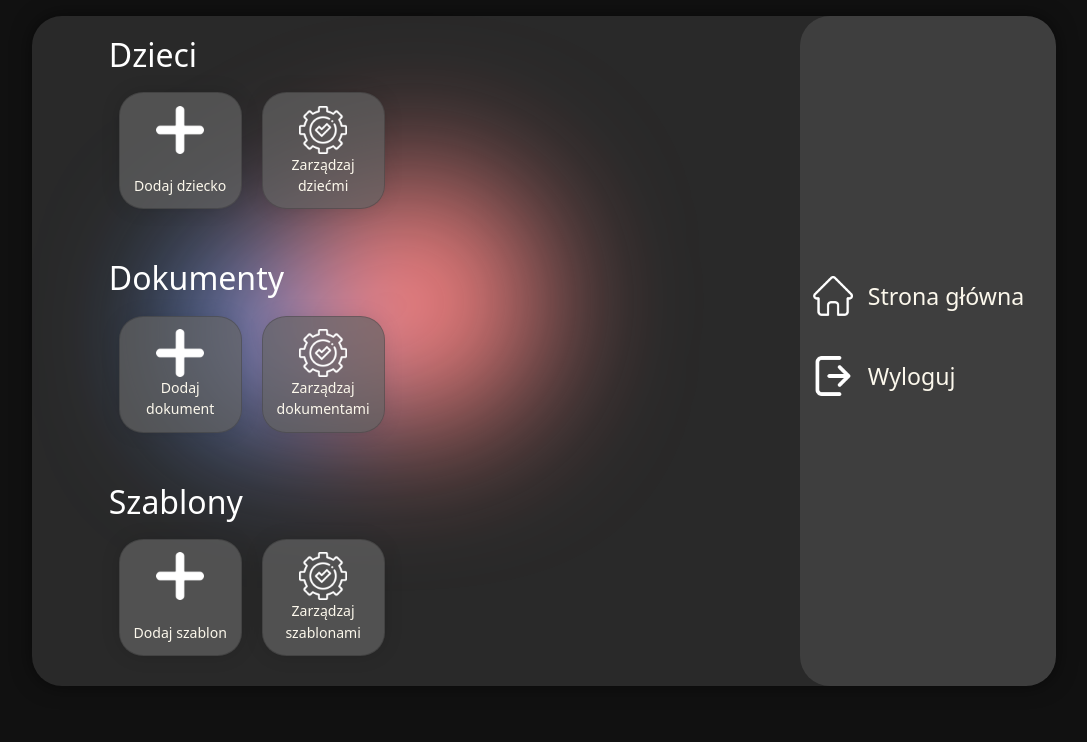
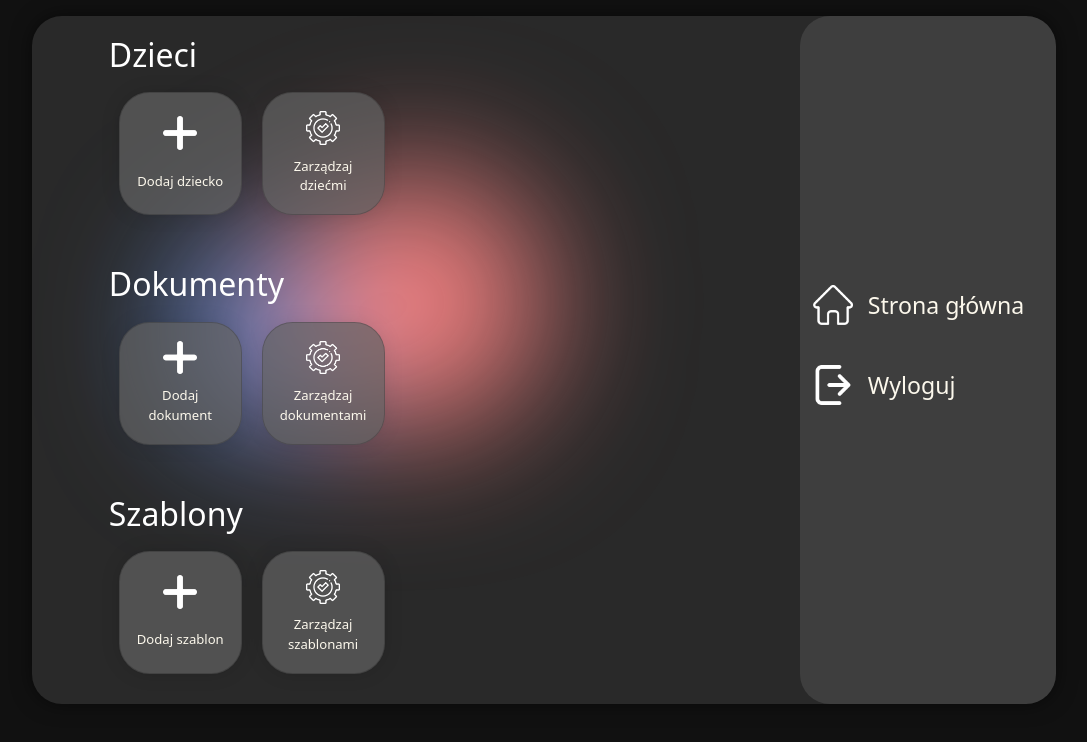
Before and after one commit to projektroz/projektroz, a React (Vite) app in the folder frontend/: page /dashboard in a window 1280 px wide. Shown: the top 742 px of the page, without its empty margins (96-1183 px from the left). Built offline with nearby package versions, Linux system fonts and the light colour scheme.

Commit message:
PROJ-41 Zarzadzanie dziecmi, edycja danych

```diff
--- a/frontend/src/App.tsx
+++ b/frontend/src/App.tsx
@@ -29,8 +29,9 @@ return (
 
         {/* <Route element={<PrivateRoutes />}> */}
         <Route path="/dashboard" element={<Dashboard />} />
-        <Route path="/dashboard/add-child" element={<AddChild />} />
+        <Route path="/dashboard/add-child" element={<AddChild title= "Dodaj dziecko" method="POST"/>} />
         <Route path="/dashboard/manage-child" element={<ManageChild />} />
+        <Route path="/dashboard/manage-child/edit-child" element={<AddChild title= "Edytuj dziecko" method="PUT"/>} />
         {/* </Route> */}
     </Routes>
     </>
--- /dev/null
+++ b/frontend/src/components/ChildDataCard/ChildDataCard.scss
@@ -0,0 +1,13 @@
+.content-row {
+  display: flex;
+  flex-direction: row;
+  justify-content: space-between;
+  align-items: center;
+  margin-bottom: 1rem;
+  border-bottom: 1px solid var(--white);
+}
+
+.childInfo {
+    display: flex;
+    flex-direction: column;
+}
--- a/frontend/src/components/ChildDataCard/ChildDataCard.tsx
+++ b/frontend/src/components/ChildDataCard/ChildDataCard.tsx
@@ -1,4 +1,7 @@
 import Child from "../../types/Child";
+import DashboardLine from "../DashboardLine/DashboardLine";
+
+import "./ChildDataCard.scss";
 
 export interface Props {
     key: number;
@@ -6,10 +9,35 @@ export interface Props {
 }
 
 const ChildDataCard: React.FC<Props> = ({ childData }) => {
+
+    const cards = [
+        {
+            title: `${childData.name}`  + "\u00A0" + `${childData.surname}\n ${childData.birth_date === null ? "" : childData.birth_date.toString()}`,
+            url: "",
+            image: "../src/assets/icons/user.png",
+        },
+        {
+            title: "Edytuj dziecko",
+            url: "/dashboard/manage-child/edit-child",
+            image: "../src/assets/icons/manage.png",
+            childData: childData,
+        },
+        // {
+        //     title: "Zarządzaj dziećmi",
+        //     url: "/dashboard/manage-child",
+        //     image: "../src/assets/icons/add.png",
+        // },
+        // {
+        //     title: "dziecko za okno",
+        //     url: "/dashboard/manage-child",
+        //     image: "../src/assets/icons/manage.png",
+        // },
+    ];
+
     return (
-        <div>
-            <img src="../../assets/icons/add.png" />
-            <p>{childData.name}</p>
+
+        <div className="content-row">
+            <DashboardLine title="" cards={cards} />
         </div>
     );
 }
--- a/frontend/src/components/DashboardCard/DashboardCard.scss
+++ b/frontend/src/components/DashboardCard/DashboardCard.scss
@@ -1,28 +1,30 @@
 .card {
     background-color: rgba(100, 100, 100, 0.7);
-  border-radius: 20%;
+    border-radius: 25%;
     box-shadow: 0 0 20px 0 rgba(0, 0, 0, 0.1);
     color: white;
 
+    aspect-ratio: 1/1;
     padding: 2%;
-  width: 20%;
+    max-width: 20%;
     // height: 200px;
     position: relative;
     margin: 10px;
 
     display: flex;
-  flex-direction: column;
-  justify-content: space-between;
+    // flex-direction: column;
+    justify-content: space-around;
     align-items: center;
     text-align: center;
 
     transition: all 0.3s ease-in-out;
 
     .icon {
-    width: 50%;
+        width: 35%;
     }
+
     .iconName {
-    font-size: 1.1vw;
+        font-size: calc(6px + 2*(100vw - 568px) / 200);;
         margin: 0;
     }
 
--- a/frontend/src/components/DashboardCard/DashboardCard.tsx
+++ b/frontend/src/components/DashboardCard/DashboardCard.tsx
@@ -1,15 +1,27 @@
 import React from "react";
 import "./DashboardCard.scss";
+import Child from "types/Child";
 
 interface Props {
 	title: string;
 	image: string;
 	url: string;
+	childData: Child;
 }
 
-const Card: React.FC<Props> = ({ title, image, url }) => {
+const DashboardCard: React.FC<Props> = ({ title, image, url, childData }) => {
+	const handleClick = () => {
+		if (childData !== undefined) {
+			localStorage.setItem("childData", JSON.stringify(childData));
+		}
+
+		if (url !== "") {
+			window.location.href = url;
+		}
+	};
+
 	return (
-    <div className="card" onClick={() => (window.location.href = url)}>
+		<div className="card" onClick={handleClick}>
 			<img src={image} alt={title} className="icon" />
 			<p className="iconName">{title}</p>
 			<div className="blur"></div>
@@ -17,4 +29,4 @@ const Card: React.FC<Props> = ({ title, image, url }) => {
 	);
 };
 
-export default Card;
+export default DashboardCard;
--- a/frontend/src/components/DashboardLine/DashboardLine.tsx
+++ b/frontend/src/components/DashboardLine/DashboardLine.tsx
@@ -1,11 +1,13 @@
 import React from "react";
 import DashboardCard from "../DashboardCard/DashboardCard";
 import "./DashboardLine.scss";
+import Child from "types/Child";
 
 interface Card {
   title: string;
   image: string;
   url: string;
+  childData?: any;
 }
 
 interface Props {
@@ -14,17 +16,13 @@ interface Props {
 }
 
 const DashboardLine: React.FC<Props> = ({ title, cards }) => {
+
   return (
     <div className="dashboard-line">
       <h2>{title}</h2>
       <div className="dashboard-line__cards">
         {cards.map((card, index) => (
-          <DashboardCard
-            key={index}
-            title={card.title}
-            image={card.image}
-            url={card.url}
-          />
+          <DashboardCard key={index} title={card.title} image={card.image} url={card.url} childData={card.childData} />
         ))}
       </div>
     </div>
--- a/frontend/src/components/Navmenu/Navmenu.scss
+++ b/frontend/src/components/Navmenu/Navmenu.scss
@@ -5,6 +5,7 @@
   flex-direction: column;
   align-items: center;
   width: 100%;
+  // position: fixed;
 
   .menu-link {
     display: flex;
--- a/frontend/src/functions/AddChildFunctions.ts
+++ b/frontend/src/functions/AddChildFunctions.ts
@@ -32,6 +32,68 @@ function getChildData(formData: any) {
 	}
 };
 
+function parseBackToFormData(childDataString: string) {
+    let childData = null;
+    try {
+        childData = JSON.parse(childDataString);
+    } catch (error) {
+        console.error('Error parsing childData:', error);
+        return getDefaultFormData();
+    }
 
+    if (!childData) {
+        console.error('No valid child data available');
+        return getDefaultFormData();
+    }
 
-export { getChildData};
+    return {
+        name: childData.name || "",
+        surname: childData.surname || "",
+        birthDate: childData.birth_date || Date.now(),
+        birthPlace: childData.birth_place || "",
+        pesel: childData.pesel || 0,
+        admissionDate: childData.date_of_admission || Date.now(),
+        courtDecision: childData.court_decision || "",
+        addressRegisteredCountry: childData.address_registered?.country || "",
+        addressRegisteredCity: childData.address_registered?.city || "",
+        addressRegisteredStreet: childData.address_registered?.street || "",
+        addressRegisteredPostalCode: childData.address_registered?.postal_code || "",
+        addressRegisteredHouseNumber: childData.address_registered?.apartment_number || 0,
+        addressCurrentCountry: childData.address?.country || "",
+        addressCurrentCity: childData.address?.city || "",
+        addressCurrentStreet: childData.address?.street || "",
+        addressCurrentPostalCode: childData.address?.postal_code || "",
+        addressCurrentHouseNumber: childData.address?.apartment_number || 0,
+        motherName: childData.mother?.name || "",
+        motherSurname: childData.mother?.surname || "",
+        fatherName: childData.father?.name || "",
+        fatherSurname: childData.father?.surname || "",
+    };
+}
+
+function getDefaultFormData() {
+    return {
+        name: "",
+        surname: "",
+        birthDate: Date.now(),
+        birthPlace: "",
+        pesel: 0,
+        admissionDate: Date.now(),
+        courtDecision: "",
+        addressRegisteredCountry: "",
+        addressRegisteredCity: "",
+        addressRegisteredStreet: "",
+        addressRegisteredPostalCode: "",
+        addressRegisteredHouseNumber: 0,
+        addressCurrentCountry: "",
+        addressCurrentCity: "",
+        addressCurrentStreet: "",
+        addressCurrentPostalCode: "",
+        addressCurrentHouseNumber: 0,
+        motherName: "",
+        motherSurname: "",
+        fatherName: "",
+        fatherSurname: "",
+    };
+}
+export { getChildData, parseBackToFormData };
--- a/frontend/src/pages/Dashboard/Dashboard.tsx
+++ b/frontend/src/pages/Dashboard/Dashboard.tsx
@@ -1,63 +1,40 @@
-// DashboardPage.tsx
-// import React from "react";
+import React from "react";
 import useAuth from "../../hooks/useAuth";
 import DashboardLine from "../../components/DashboardLine/DashboardLine";
+import Rectangle from "../../components/Rectangle/Rectangle";
+
+import homeIcon from "../../assets/icons/home.png";
+import logoutIcon from "../../assets/icons/logout.png";
+import addChildIcon from "../../assets/icons/add.png";
+import manageChildIcon from "../../assets/icons/manage.png";
 
 import "./Dashboard.scss";
-import Rectangle from "../../components/Rectangle/Rectangle";
 
 function Dashboard() {
   const { logout } = useAuth();
 
   const handleLogout = () => {
-    logout(); // Wywołujemy funkcję logout, aby wylogować użytkownika
+    logout();
   };
 
   const links = [
-    { name: "Strona główna", url: "/home", icon: "src/assets/icons/home.png" },
-    { name: "Wyloguj", url: "/logout", icon: "src/assets/icons/logout.png" },
+    { name: "Strona główna", url: "/home", icon: homeIcon },
+    { name: "Wyloguj", url: "/logout", icon: logoutIcon },
   ];
 
   const childCards = [
-    {
-      title: "Dodaj dziecko",
-      url: "/dashboard/add-child",
-      image: "src/assets/icons/add.png",
-    },
-    {
-      title: "Zarządzaj dziećmi",
-      url: "/dashboard/manage-child",
-      image: "src/assets/icons/manage.png",
-    },
-    // { title: "Tytuł 3", image: "url_do_zdjecia_3" },
+    { title: "Dodaj dziecko", url: "/dashboard/add-child", image: addChildIcon },
+    { title: "Zarządzaj dziećmi", url: "/dashboard/manage-child", image: manageChildIcon },
   ];
 
   const documentsCards = [
-    {
-      title: "Dodaj dokument",
-      url: "/dashboard",
-      image: "src/assets/icons/add.png",
-    },
-    {
-      title: "Zarządzaj dokumentami",
-      url: "/dashboard",
-      image: "src/assets/icons/manage.png",
-    },
-    // { title: "Tytuł 3", image: "url_do_zdjecia_3" },
+    { title: "Dodaj dokument", url: "/dashboard", image: addChildIcon },
+    { title: "Zarządzaj dokumentami", url: "/dashboard", image: manageChildIcon },
   ];
 
   const templateCards = [
-    {
-      title: "Dodaj szablon",
-      url: "/dashboard",
-      image: "src/assets/icons/add.png",
-    },
-    {
-      title: "Zarządzaj szablonami",
-      url: "/dashboard",
-      image: "src/assets/icons/manage.png",
-    },
-    // { title: "Tytuł 3", image: "url_do_zdjecia_3" },
+    { title: "Dodaj szablon", url: "/dashboard", image: addChildIcon },
+    { title: "Zarządzaj szablonami", url: "/dashboard", image: manageChildIcon },
   ];
 
   return (
@@ -66,7 +43,6 @@ function Dashboard() {
         <DashboardLine title="Dzieci" cards={childCards} />
         <DashboardLine title="Dokumenty" cards={documentsCards} />
         <DashboardLine title="Szablony" cards={templateCards} />
-        {/* <button onClick={handleLogout}>Wyloguj</button> */}
       </Rectangle>
     </div>
   );
```
Also changed, not shown: frontend/src/api/addChild.ts (+3 -28 lines), frontend/src/pages/AddChild/AddChild.tsx (+16 -7 lines). Lines whose indentation alone changed are shown as unchanged.
